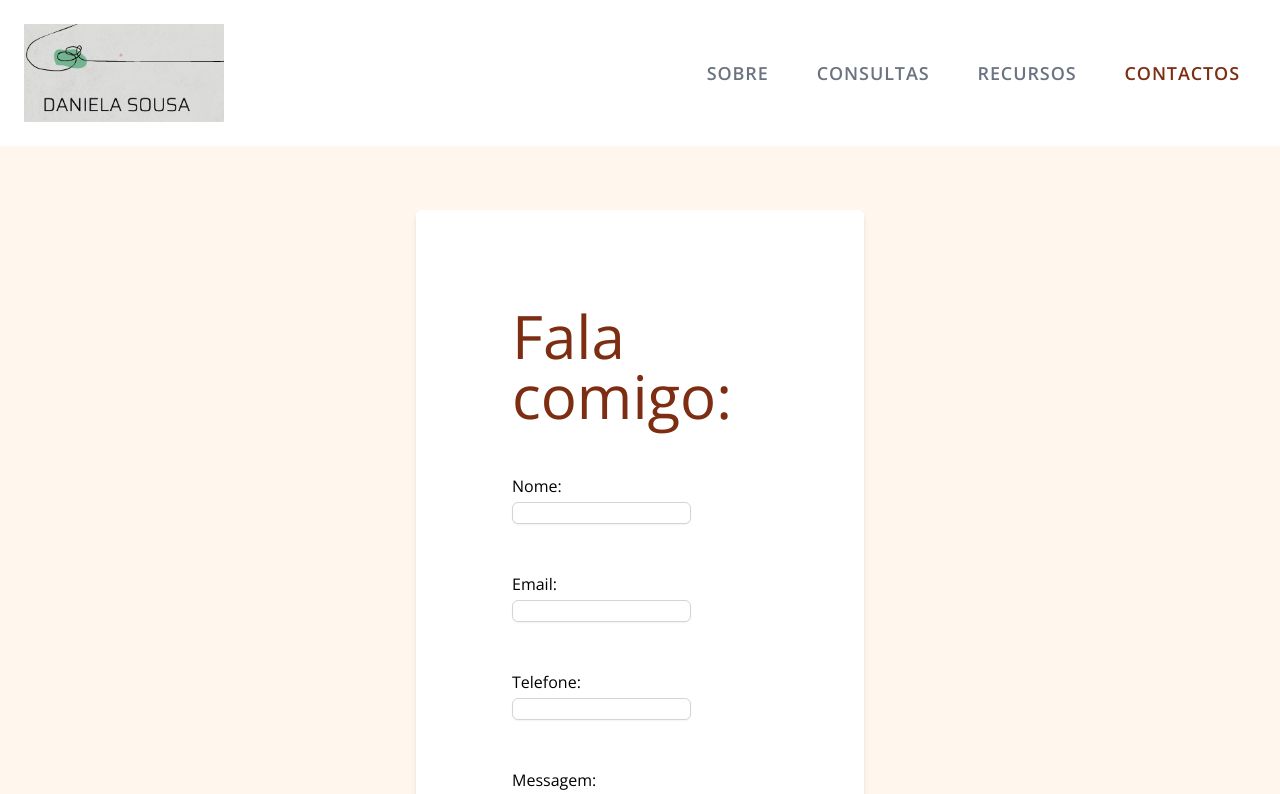
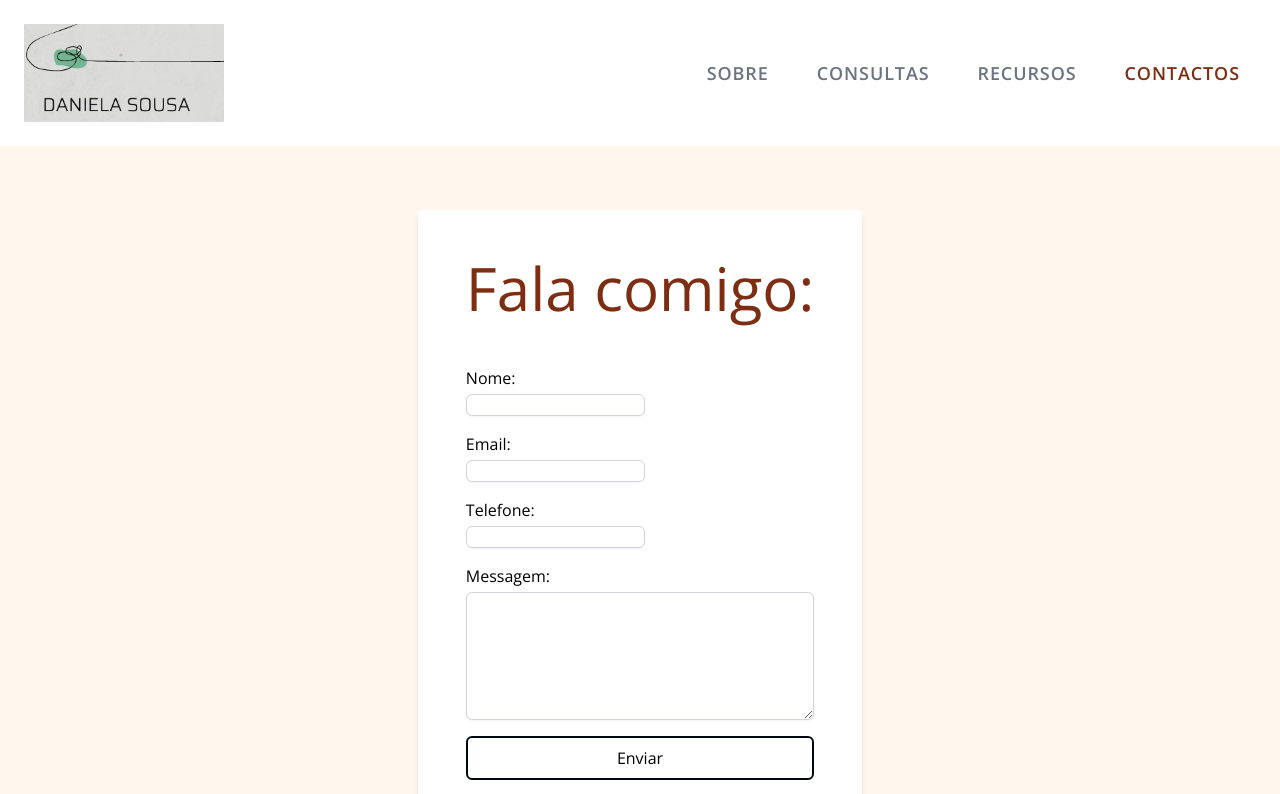
Before and after one commit to DeleteMind/site_psicologa, a Next.js app in the folder daniela-app/: page /contactos in a window 1280 px wide. Shown: the top 794 px of the page. Built offline with nearby package versions, Linux system fonts and the light colour scheme.

Commit message:
change_contact_form

```diff
--- a/daniela-app/app/contactos/page.tsx
+++ b/daniela-app/app/contactos/page.tsx
@@ -60,9 +60,9 @@ export default function ContactPage() {
     <main className="w-full  sm:p-8 flex flex-col justify-center items-center max-w-lg mx-auto gap-4">
       <form
         onSubmit={handleSubmit}
-        className="space-y-4  flex flex-col justify-start md:items-start gap-8 p-12 lg:p-24 my-8 bg-white rounded-md shadow-md"
+        className="space-y-4  flex flex-col justify-start md:items-start p-12 my-8 bg-white rounded-md shadow-md"
       >
-        <h1 className="text-4xl sm:text-6xl text-orange-900">Fala comigo:</h1>
+        <h1 className="text-4xl sm:text-6xl text-orange-900 mb-8">Fala comigo:</h1>
         <div className="flex flex-col w-auto">
           <label className="text-left">Nome:</label>
           <input
```
